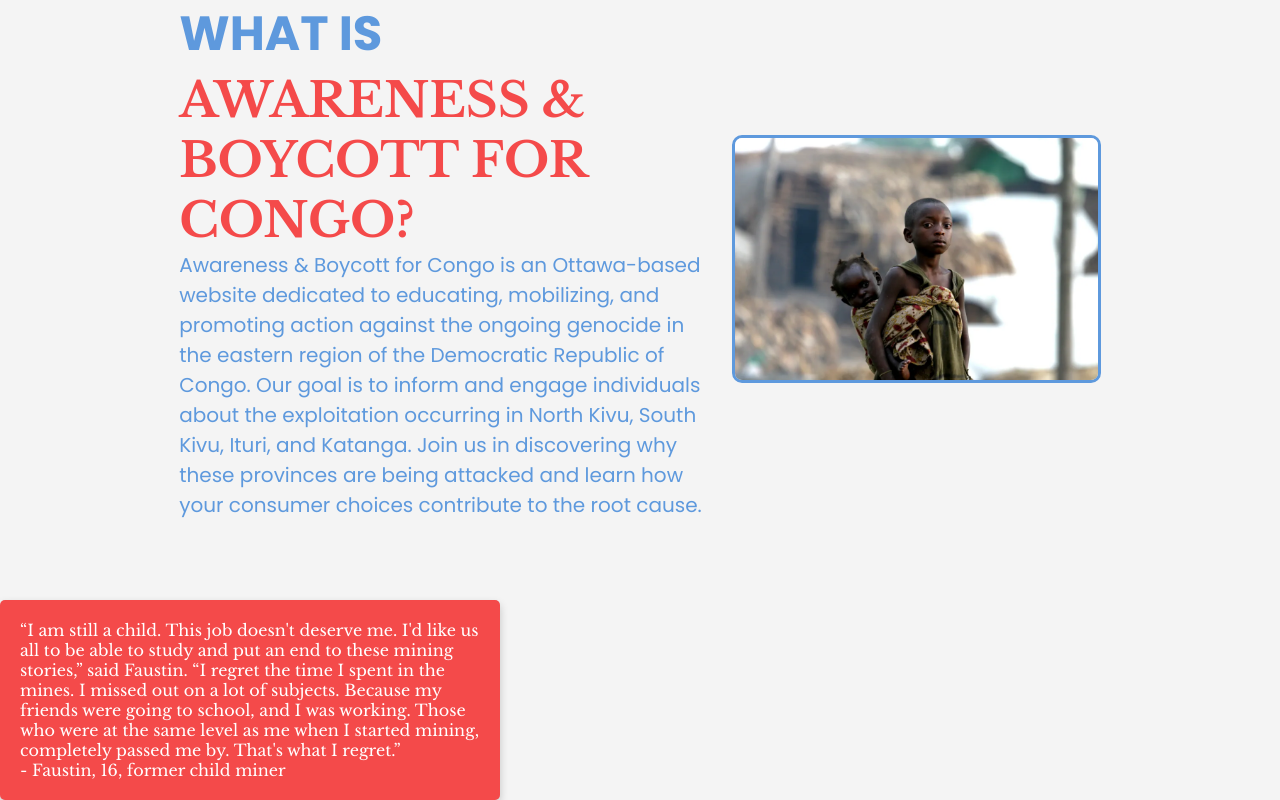
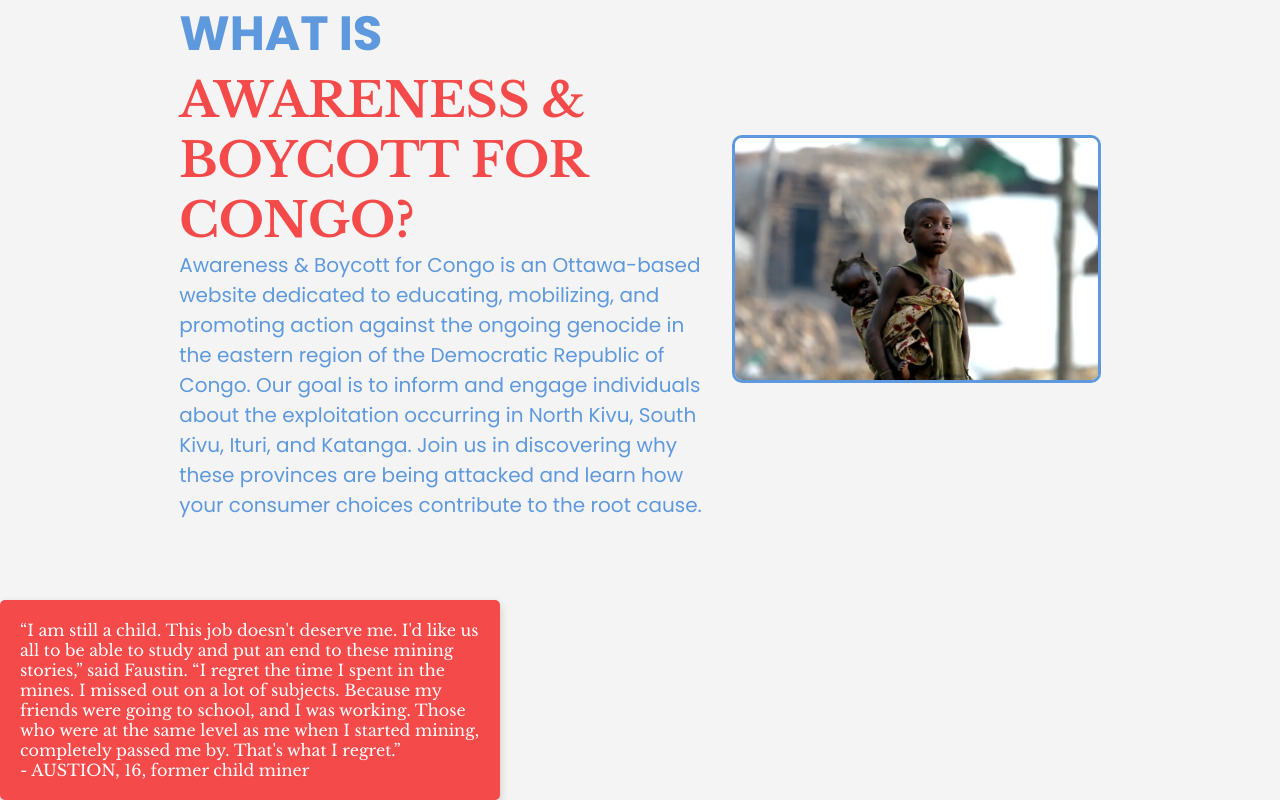
Before and after one commit to Bwenkayembe/awareness-and-boycott-for-congo, a React (Vite) app: page / in a window 1280 px wide. Shown: the part 882-1682 px from the top of the page. Built offline with nearby package versions, Linux system fonts and the light colour scheme.

Commit message:
quite.jsx

```diff
--- a/src/components/Quote/Quote.jsx
+++ b/src/components/Quote/Quote.jsx
@@ -9,7 +9,7 @@ const Quote = () => {
             I missed out on a lot of subjects. Because my friends were going to school, and I was working.
             Those who were at the same level as me when I started mining, completely passed me by.
             That's what I regret.”</p>
-        <p className="author">- Faustin, 16, former child miner</p>
+        <p className="author">- AUSTION, 16, former child miner</p>
       </div>
     </div>
   )
```
